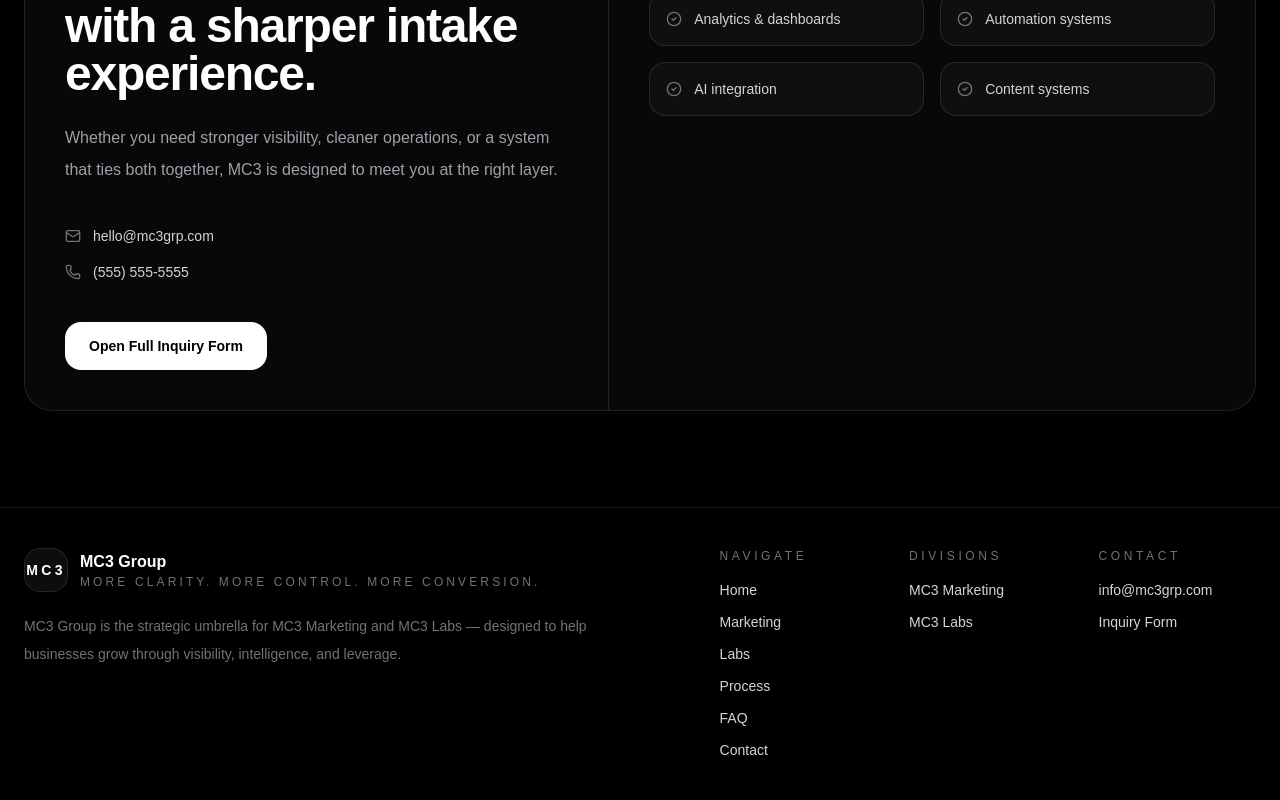
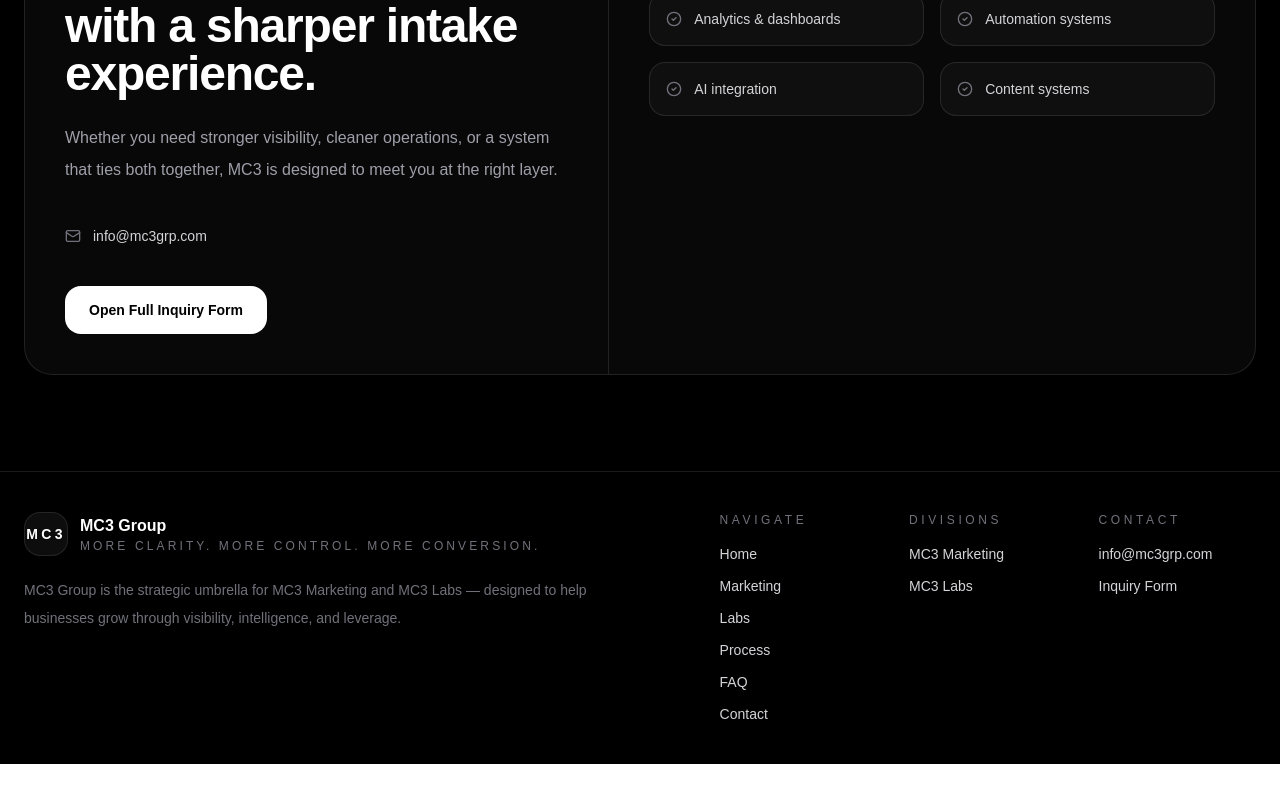
Before and after one commit to misaac1148/mc3-site, a Next.js app: page / in a window 1280 px wide. Shown: the part 6978-7778 px from the top of the page. After the commit the page ends 7742 px from the top, so only its background shows below. Built offline with nearby package versions, Linux system fonts and the light colour scheme.

Commit message:
Update page.jsx updated email

```diff
--- a/app/page.jsx
+++ b/app/page.jsx
@@ -673,10 +673,7 @@ export default function MC3GroupWebsite() {
                 </p>
                 <div className="mt-10 space-y-4 text-sm text-zinc-300">
                   <div className="flex items-center gap-3">
-                    <Mail size={16} className="text-zinc-500" /> hello@mc3grp.com
-                  </div>
-                  <div className="flex items-center gap-3">
-                    <Phone size={16} className="text-zinc-500" /> (555) 555-5555
+                    <Mail size={16} className="text-zinc-500" /> info@mc3grp.com
                   </div>
                 </div>
                 <button
```
